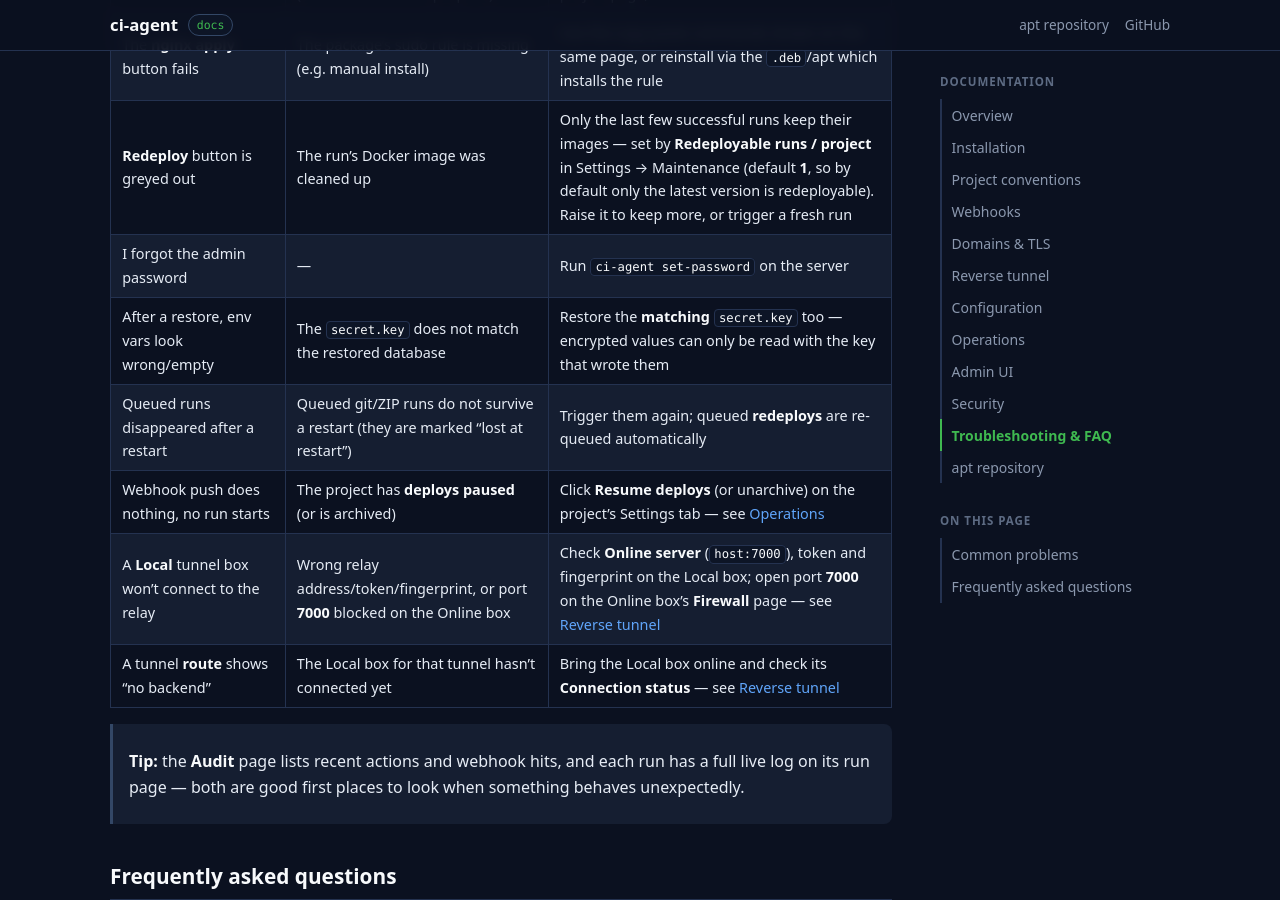
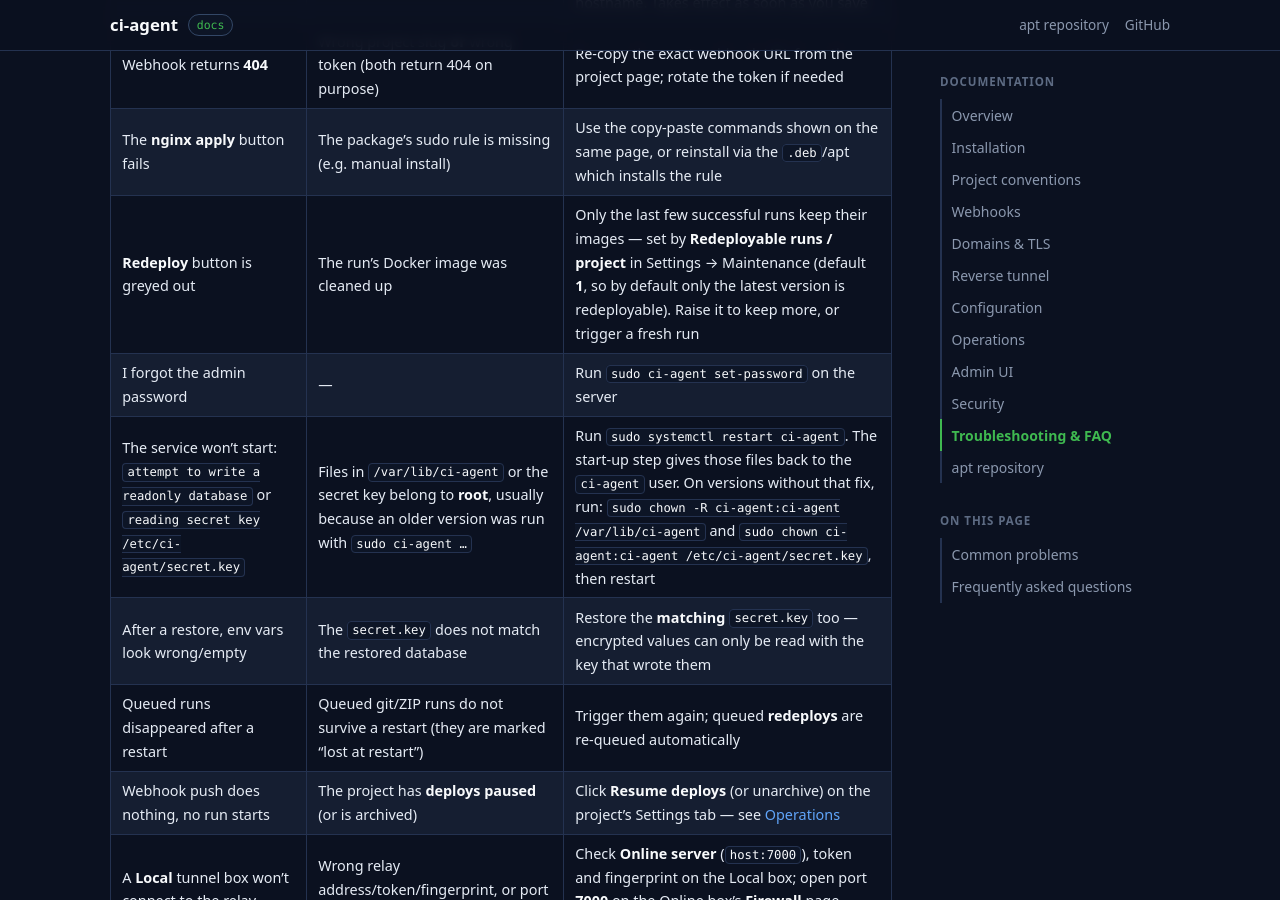
Before and after one commit to m-hoseinzadeh/ci-agent-apt, a Jekyll site: the page built from docs/troubleshooting.md, in a window 1280 px wide and 900 px high, scrolled down 1910 px. Built offline with Jekyll 4.4.1, drawn with Linux system fonts in a browser that asks for light colours; our own code applies the rules of GitHub Pages for plain Markdown files.

Commit message:
Publish v0.3.0-r226

```diff
--- a/docs/troubleshooting.md
+++ b/docs/troubleshooting.md
@@ -23,7 +23,8 @@ mentions a UI page, see the [Admin UI guide](./ui.md).
 | Webhook returns **404** | Wrong project slug **or** wrong token (both return 404 on purpose) | Re-copy the exact webhook URL from the project page; rotate the token if needed |
 | The **nginx apply** button fails | The package's sudo rule is missing (e.g. manual install) | Use the copy-paste commands shown on the same page, or reinstall via the `.deb`/apt which installs the rule |
 | **Redeploy** button is greyed out | The run's Docker image was cleaned up | Only the last few successful runs keep their images — set by **Redeployable runs / project** in Settings → Maintenance (default **1**, so by default only the latest version is redeployable). Raise it to keep more, or trigger a fresh run |
-| I forgot the admin password | — | Run `ci-agent set-password` on the server |
+| I forgot the admin password | — | Run `sudo ci-agent set-password` on the server |
+| The service won't start: `attempt to write a readonly database` or `reading secret key /etc/ci-agent/secret.key` | Files in `/var/lib/ci-agent` or the secret key belong to **root**, usually because an older version was run with `sudo ci-agent …` | Run `sudo systemctl restart ci-agent`. The start-up step gives those files back to the `ci-agent` user. On versions without that fix, run: `sudo chown -R ci-agent:ci-agent /var/lib/ci-agent` and `sudo chown ci-agent:ci-agent /etc/ci-agent/secret.key`, then restart |
 | After a restore, env vars look wrong/empty | The `secret.key` does not match the restored database | Restore the **matching** `secret.key` too — encrypted values can only be read with the key that wrote them |
 | Queued runs disappeared after a restart | Queued git/ZIP runs do not survive a restart (they are marked "lost at restart") | Trigger them again; queued **redeploys** are re-queued automatically |
 | Webhook push does nothing, no run starts | The project has **deploys paused** (or is archived) | Click **Resume deploys** (or unarchive) on the project's Settings tab — see [Operations](./operations.md) |
```
Also changed, not shown: docs/configuration.md (+3 -0 lines), 9 other files.
